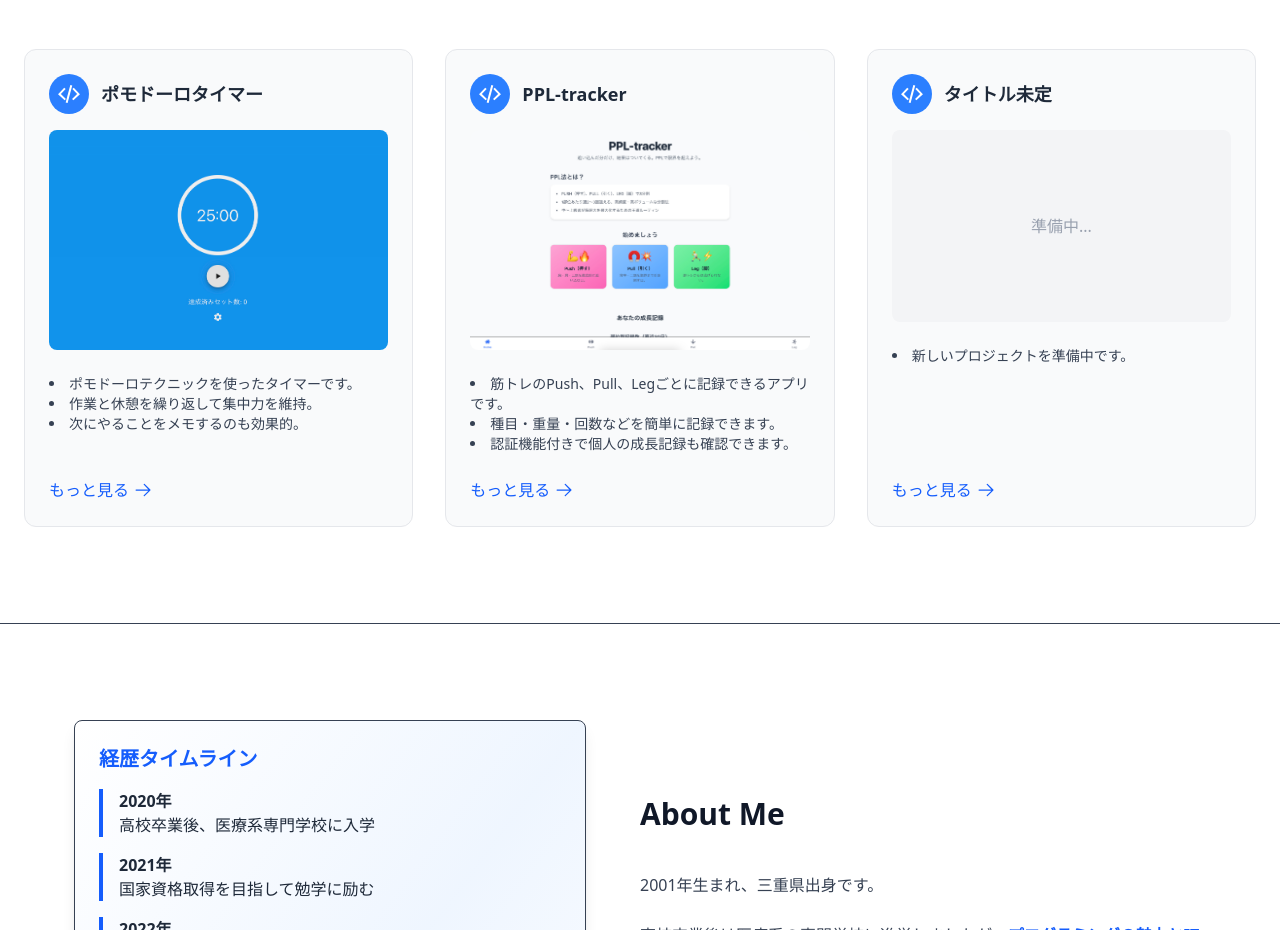
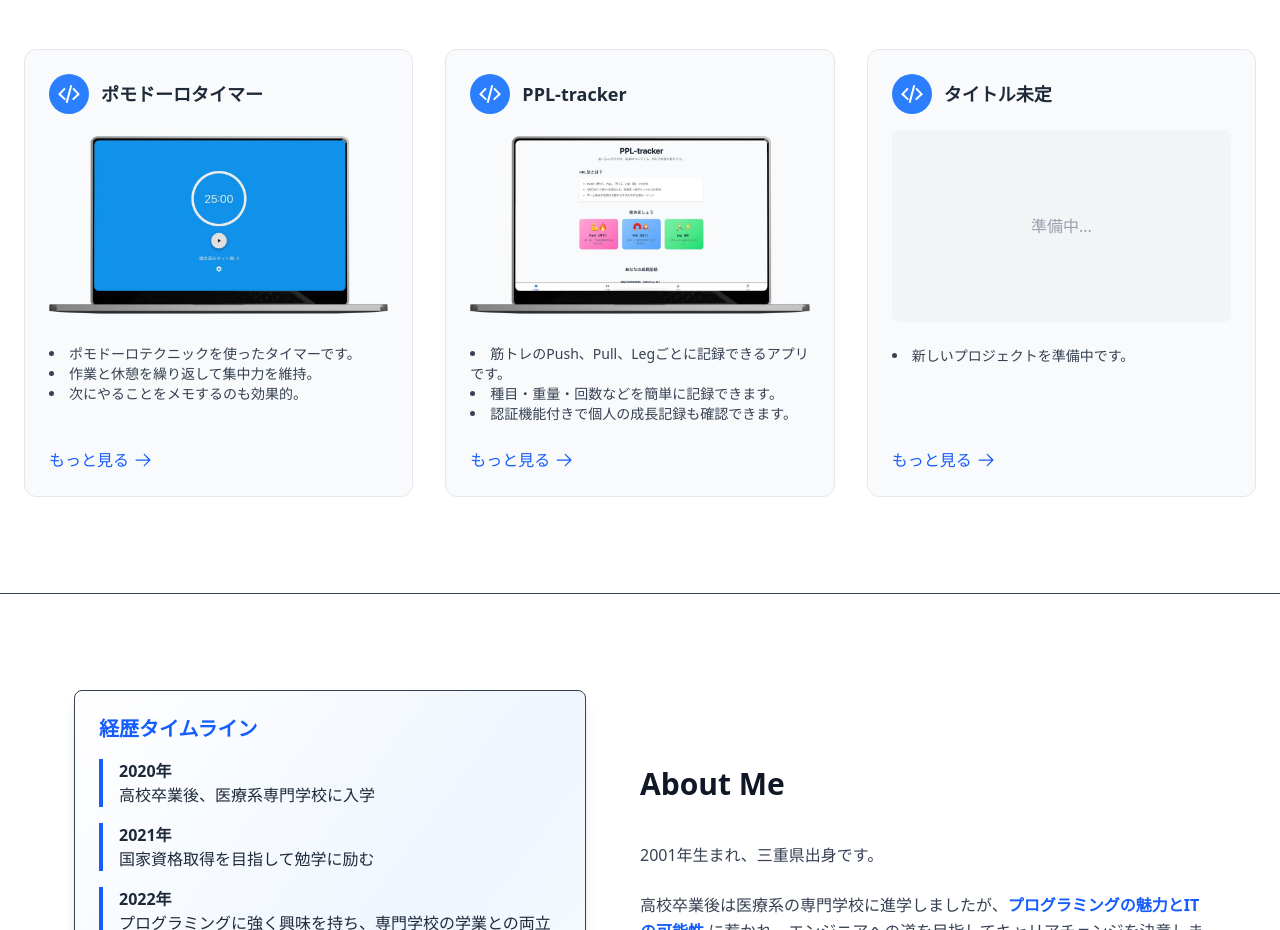
Before and after one commit to yoscodes/portfolio-site, a Next.js app: page / in a window 1280 px wide. Shown: the part 800-1730 px from the top of the page. Built offline with nearby package versions, Linux system fonts and the light colour scheme.

Commit message:
モックアップ作成

```diff
--- a/src/app/components/about/About.tsx
+++ b/src/app/components/about/About.tsx
@@ -1,6 +1,7 @@
 "use client";
 
-import { motion } from "framer-motion";
+import { motion, useAnimation } from "framer-motion";
+import { useRef } from "react";
 import TechStack from "./TechStack";
 
 const sectionVariants = {
@@ -54,6 +55,19 @@ const timelineData = [
 ];
 
 function About() {
+  // 各タイムライン項目のアニメーションコントロールを配列で管理
+  const controlsArray = useRef(timelineData.map(() => useAnimation()));
+
+  // 遊び心のあるアニメーション（弾む）
+  const handleTimelineClick = (index: number) => {
+    const controls = controlsArray.current[index];
+    controls.start({
+      scale: [1, 1.2, 0.95, 1],
+      rotate: [0, 8, -8, 0],
+      transition: { duration: 0.6, times: [0, 0.2, 0.7, 1], type: "keyframes" },
+    });
+  };
+
   return (
     <>
       <motion.section
--- a/src/app/components/portfolio/Portfolio.tsx
+++ b/src/app/components/portfolio/Portfolio.tsx
@@ -39,7 +39,7 @@ function Portfolio() {
               "作業と休憩を繰り返して集中力を維持。",
               "次にやることをメモするのも効果的。",
             ]}
-            image="/img/timer.jpg"
+            image="/img/timer2.jpg"
             link="https://67f4c401cfb72be787aa190a--pomodoro-timer-yo.netlify.app/"
           />
           <ProjectCard
@@ -49,7 +49,7 @@ function Portfolio() {
               "種目・重量・回数などを簡単に記録できます。",
               "認証機能付きで個人の成長記録も確認できます。",
             ]}
-            image="/img/ppl.jpg"
+            image="/img/ppl2.jpg"
             link="https://ppl-tracker3-fszn.vercel.app/"
           />
           <ProjectCard
--- a/src/app/components/portfolio/ProjectCard.tsx
+++ b/src/app/components/portfolio/ProjectCard.tsx
@@ -44,7 +44,7 @@ export default function ProjectCard({
           <img
             src={image}
             alt={title}
-            className="rounded-lg h-55 w-full object-cover mb-6"
+            className="rounded-lg aspect-[16/9] w-full object-cover mb-6"
           />
         ) : (
           <div className="flex items-center justify-center h-48 bg-gray-100 text-gray-400 mb-6 rounded-lg">
```
Also changed, not shown: public/img/ppl2.jpg (added), public/img/timer2.jpg (added).
